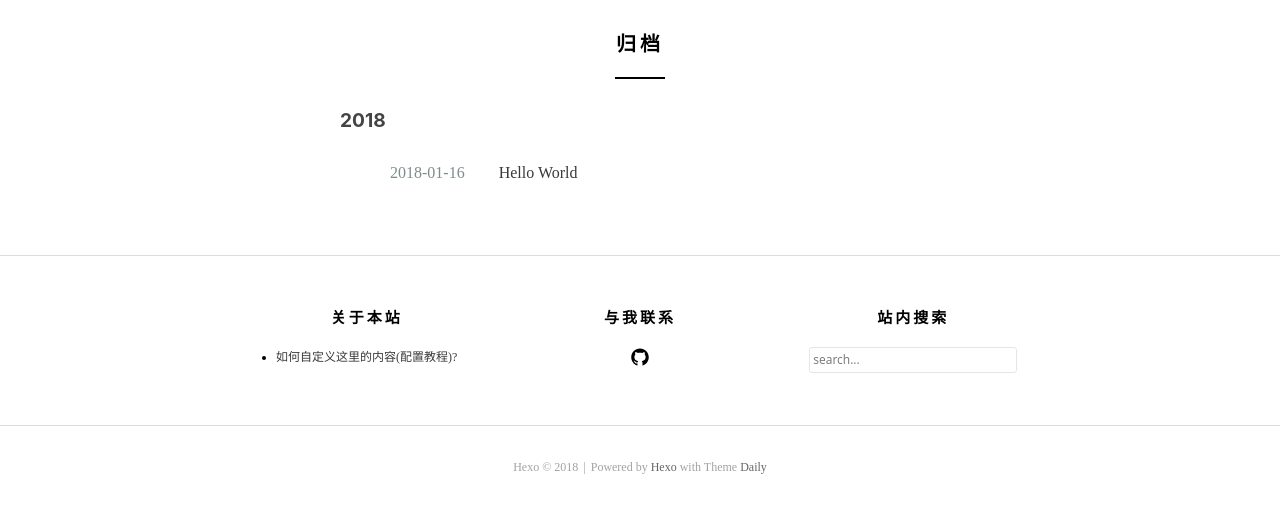
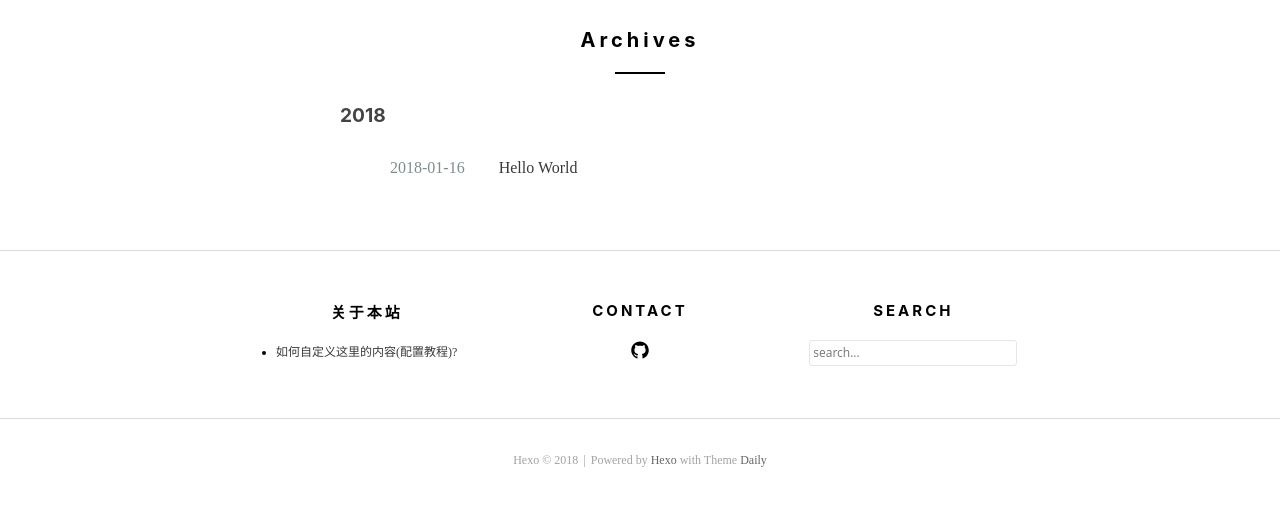
Before and after one commit to aiduan/aiduan.github.io, a plain HTML site: page archives/index.html in a window 1280 px wide. Shown: the part 72-584 px from the top of the page. Drawn offline with Linux system fonts and the light colour scheme.

Commit message:
Site updated: 2018-01-16 11:24:32

```diff
--- a/archives/index.html
+++ b/archives/index.html
@@ -33,7 +33,7 @@
 
   <!-- Title -->
 
-  <title>归档 - Hexo</title>
+  <title>Archives - Hexo</title>
 
 
   <link rel="shortcut icon" href="https://hexo.io/icon/favicon-96x96.png">
@@ -110,7 +110,7 @@
 <!-- Main Content -->
 <div class="archive content-area">
   <div class="container">
-    <h1 class="entry-title">归档</h1>
+    <h1 class="entry-title">Archives</h1>
     <div class="row">
       <div class="col-lg-8 col-lg-offset-2 col-md-10 col-md-offset-1">
         <!-- Use lodash to classify posts. See https://lodash.com/docs#groupBy
@@ -156,7 +156,7 @@
     </div>
     <div class="col-1-3">
       <aside>
-        <h1 class="widget-title">与我联系</h1>
+        <h1 class="widget-title">Contact</h1>
         <div class="widget-text">
 
 
@@ -168,7 +168,7 @@
     </div>
     <div class="col-1-3">
       <aside>
-        <h1 class="widget-title">站内搜索</h1>
+        <h1 class="widget-title">Search</h1>
         <div class="widget-text">
           <form onSubmit="return appDaily.submitSearch('')">
             <p>
```
Also changed, not shown: 2018/01/16/hello-world/index.html (+3 -3 lines), archives/2018/01/index.html (+3 -3 lines), archives/2018/index.html (+3 -3 lines), index.html (+2 -2 lines).
